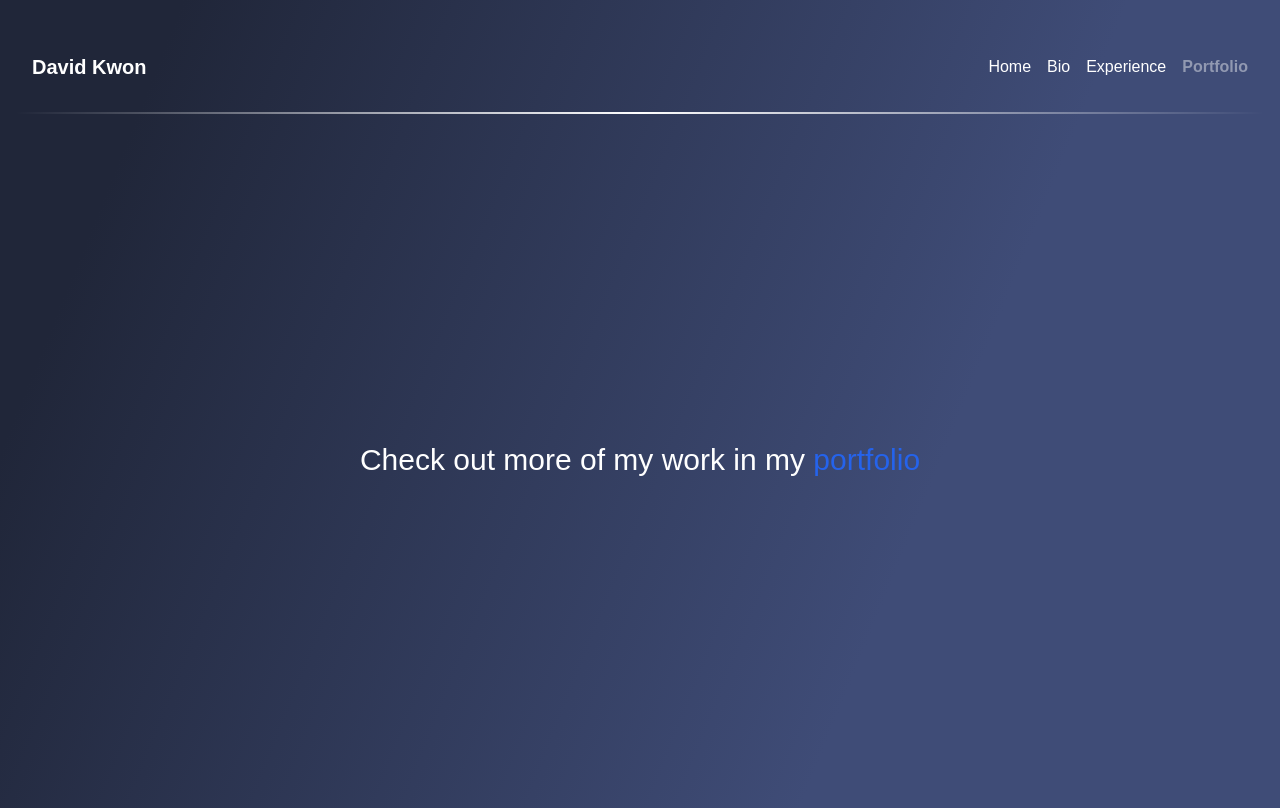
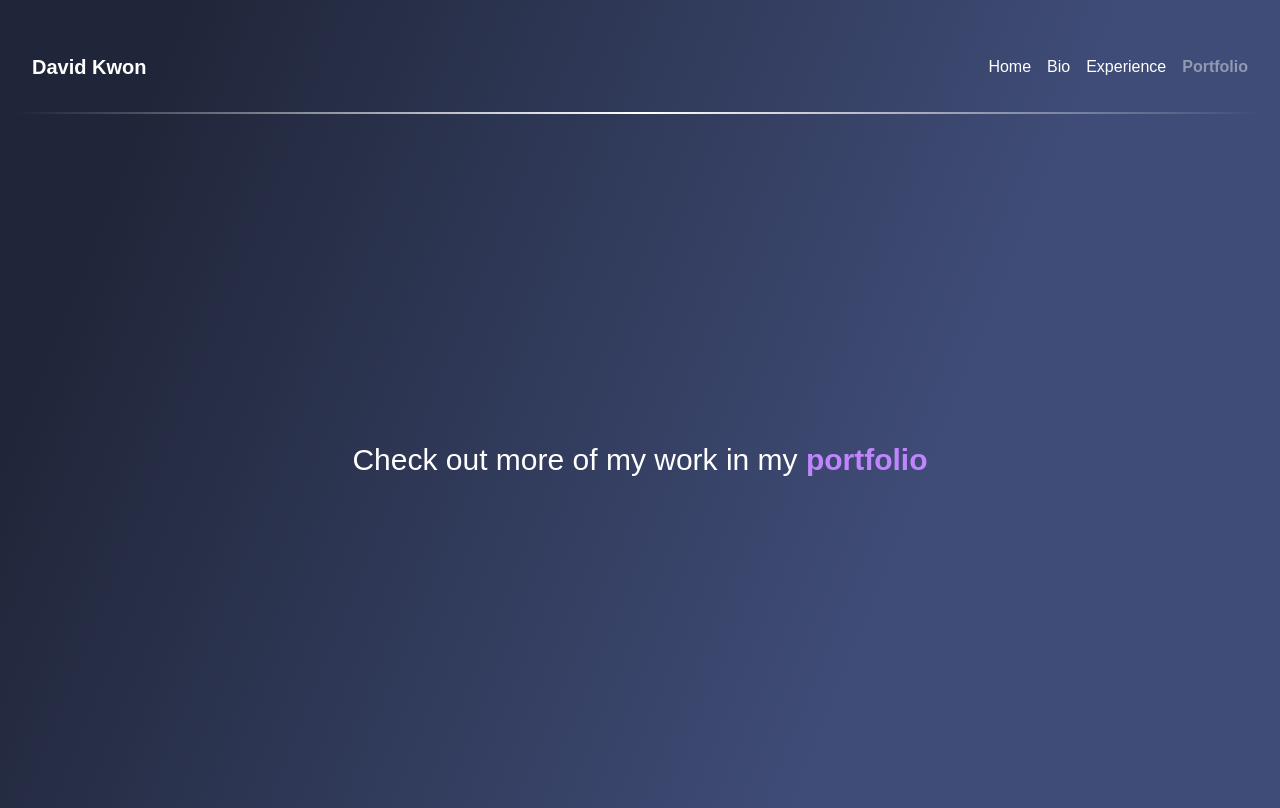
Before and after one commit to david-kwon-clover/Unit3-Project, a React (Vite) app: page /portfolio in a window 1280 px wide. Built offline with nearby package versions, Linux system fonts and the light colour scheme.

Commit message:
Add event listener for home image to display a hidden message

```diff
--- a/src/App.jsx
+++ b/src/App.jsx
@@ -2,6 +2,12 @@ import React from 'react';
 import WizardPortrait from './assets/wizard_portrait.png';
 
 const App = () => {
+
+  const handleMouseEnter = () => {
+    const aiBlurb = document.querySelector("#aiBlurb");
+    aiBlurb.classList.remove("hidden");
+  }
+
   return (
     <main className='h-[85%] w-full flex justify-center items-center font-jetbrains px-24 text-white'>
       <span className='text-right text-pretty w-[40%]'>
@@ -9,7 +15,8 @@ const App = () => {
         <h2 className='text-6xl mb-12'>A powerful wizard</h2>
         <h2 className='text-2xl mb-4'>Wielding the power of Harry Potter and all the legends before him...</h2>
       </span>
-      <img src={WizardPortrait} className='rounded-3xl ml-16 shadow-2xl hover:shadow-3xl transform transition duration-300 hover:scale-105'/>
+      <img src={WizardPortrait} id="aiWizardPic" className='rounded-3xl ml-16 shadow-2xl hover:shadow-3xl transform transition duration-300 hover:scale-105' onMouseEnter={handleMouseEnter}/>
+      <p id="aiBlurb" className='absolute right-[15%] top-[20%] hidden font-extrabold text-2xl'>AI really messed up my face...</p>
     </main>
   )
 }
--- a/src/routes/Portfolio.jsx
+++ b/src/routes/Portfolio.jsx
@@ -3,7 +3,7 @@ import React from 'react'
 const Portfolio = () => {
   return (
     <section className='h-[85%] w-full flex justify-center items-center'>
-      <p className='text-3xl mb-4 text-white'>Check out more of my work in my <a href='https://dkwon.vercel.app/' className='text-blue-600 dark:text-blue-500 hover:underline'>portfolio</a></p>
+      <p className='text-3xl mb-4 text-white'>Check out more of my work in my <a href='https://dkwon.vercel.app/' className='text-purple-400 hover:underline font-extrabold'>portfolio</a></p>
     </section>
   )
 }
```
